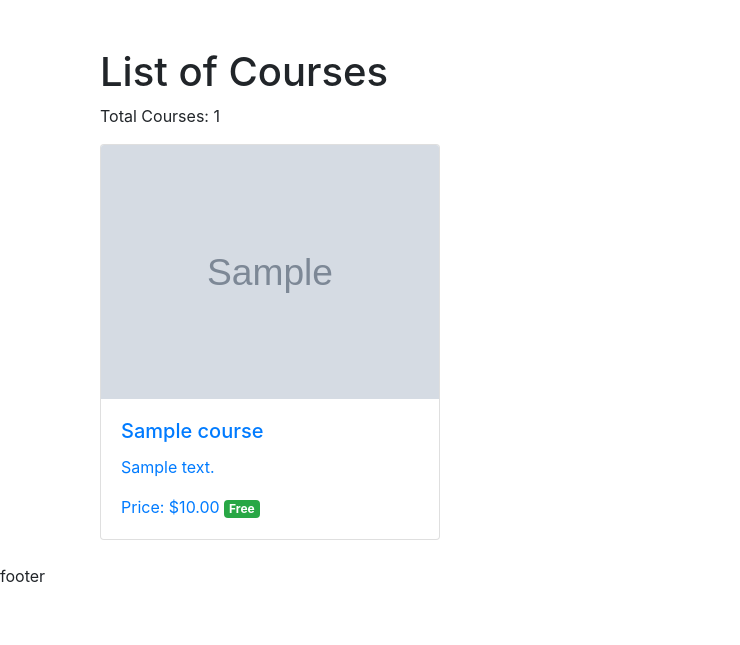
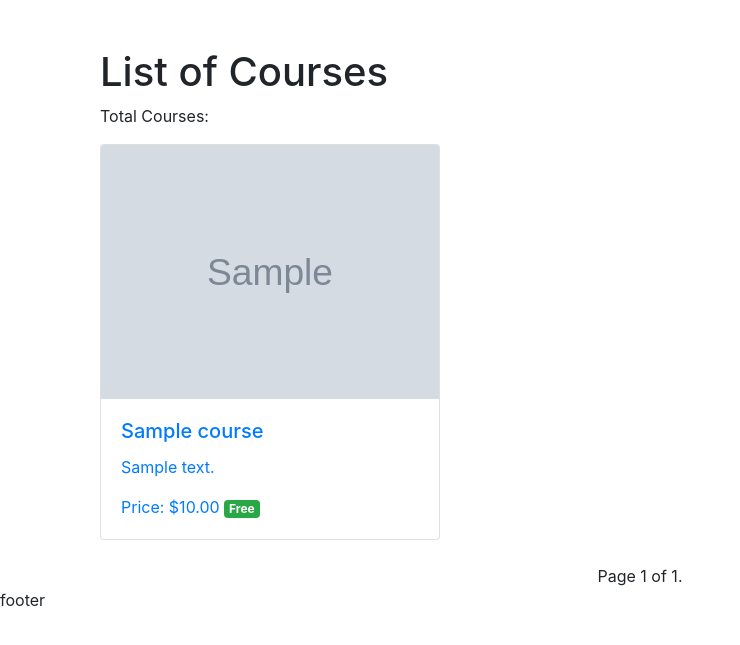
Before and after one commit to irshadkhan2019/videoSubscriptionApp, a Django app: page / in a window 1280 px wide. Shown: the part 56-701 px from the top of the page, without its empty margins (0-740 px from the left). Run offline with Django 3.2, Linux system fonts and the light colour scheme; a user stored in the database is signed in; tables that the repository leaves empty hold one stand-in row (values such as "Sample post"); grey boxes marked "Sample" are stand-in pictures; some libraries are stand-ins or nearby versions.

Commit message:
Showing top 5 purchased courses pyplot

```diff
--- a/course/urls.py
+++ b/course/urls.py
@@ -8,5 +8,6 @@
     path("course/", views.course_list,name='course'),
     path("course/<int:course_id>/video/<int:video_id>/", views.course_detail,name='course_detail'),
     path("course/purchased", views.purchased_course,name='purchased_course'),
+    path("course/top_purchased_courses", views.top_purchased_courses,name='top_purchased_courses'),
 
 ]
--- a/course/views.py
+++ b/course/views.py
@@ -1,6 +1,9 @@
 from django.shortcuts import render,get_object_or_404,redirect
 from django.contrib.auth.decorators import login_required
 from .models import Course,Video,UserCourses
+from django.core.paginator import Paginator
+from .utils import generate_top_purchased_courses
+
 
 # show course page only to logged in users
 @login_required(login_url='authentication:login')
@@ -8,8 +11,16 @@
     courses = Course.objects.all()
     course_count = courses.count()
 
+    # Number of items to display per page
+    items_per_page = 3
+    paginator = Paginator(courses, items_per_page)
+
+    # Get the current page number from the request's GET parameters
+    page_number = request.GET.get('page')
+    page = paginator.get_page(page_number)
+
     context = {
-        "courses": courses,
+        "courses": page,
         "course_count": course_count,
     }
     return render(request, 'course.html', context)
@@ -47,3 +58,8 @@
         'course_count':course_count,
     }
     return render(request, 'purchased_course.html',context)
+
+# view to display top 5 purchased courses
+def top_purchased_courses(request):
+    image_url = generate_top_purchased_courses()
+    return render(request, 'top_courses.html', {'image_url': image_url})
--- a/templates/base.html
+++ b/templates/base.html
@@ -8,6 +8,7 @@
     <script src="{% static 'js/bootstrap.js' %}"></script>
     <script src="{% static 'js/modernizr.js' %}"></script>
     <link rel="stylesheet" href="https://stackpath.bootstrapcdn.com/bootstrap/4.5.2/css/bootstrap.min.css">
+
 </head>
 <body>
     <!-- Displaying navbar to logged in users -->
@@ -25,7 +26,7 @@
                         <a class="nav-link" href="{% url 'course:purchased_course' %}">My Courses</a>
                     </li>
                     <li class="nav-item">
-                        <a class="nav-link" href="#">Top Buys</a>
+                        <a class="nav-link" href="{% url 'course:top_purchased_courses' %}">Top Buys</a>
                     </li>
                     <li class="nav-item">
                         <a class="nav-link" href="{% url 'authentication:logout' %}">Logout</a>
--- a/templates/course.html
+++ b/templates/course.html
@@ -31,5 +31,23 @@
         {% endfor %}
     </div>
 
+    <!-- Pagination links -->
+    <div class="pagination justify-content-center">
+        <span class="step-links">
+            {% if courses.has_previous %}
+                <a href="?page=1">&laquo; first</a>
+                <a href="?page={{ courses.previous_page_number }}">previous</a>
+            {% endif %}
+
+            <span class="current-page">
+                Page {{ courses.number }} of {{ courses.paginator.num_pages }}.
+            </span>
+
+            {% if courses.has_next %}
+                <a href="?page={{ courses.next_page_number }}">next</a>
+                <a href="?page={{ courses.paginator.num_pages }}">last &raquo;</a>
+            {% endif %}
+        </span>
+    </div>
 </div>
 {% endblock %}
```
Also changed, not shown: course/utils.py (added, +40 -0 lines), templates/top_courses.html (added, +10 -0 lines). Lines whose indentation alone changed are shown as unchanged.
